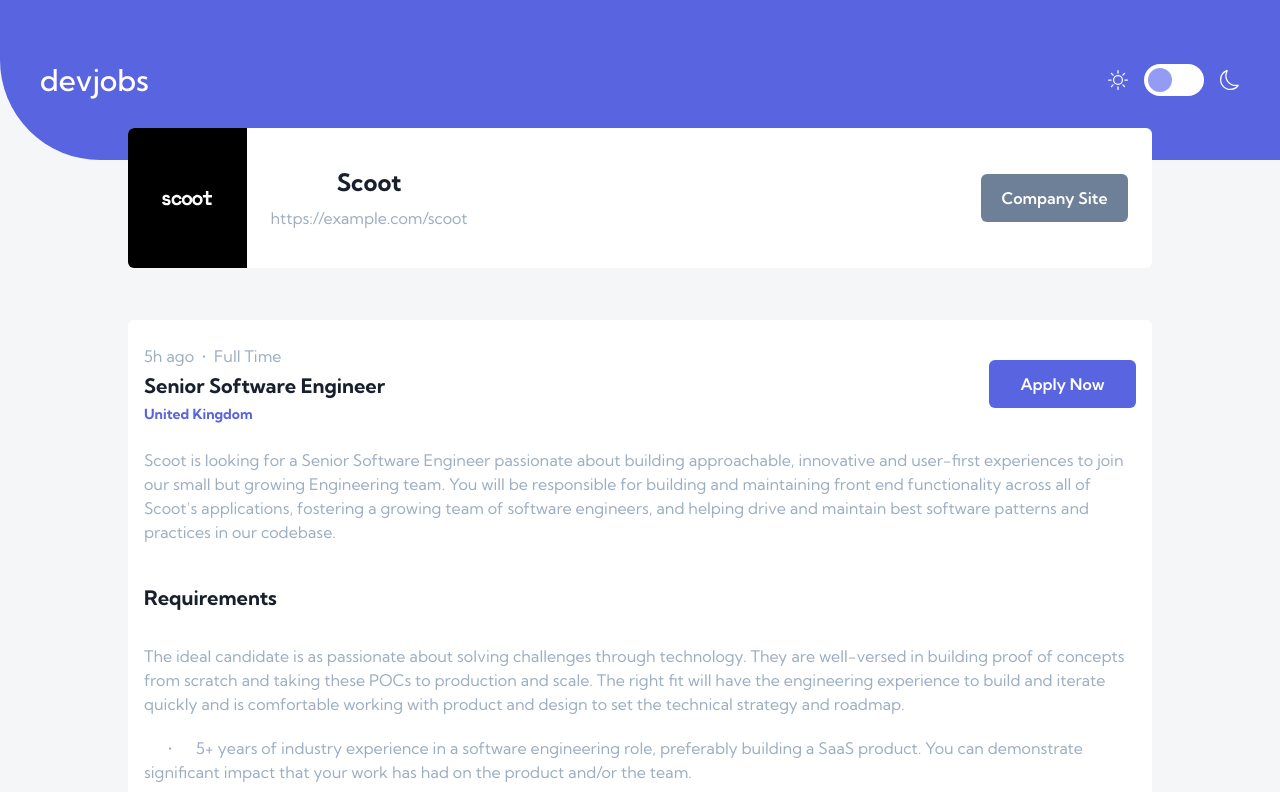
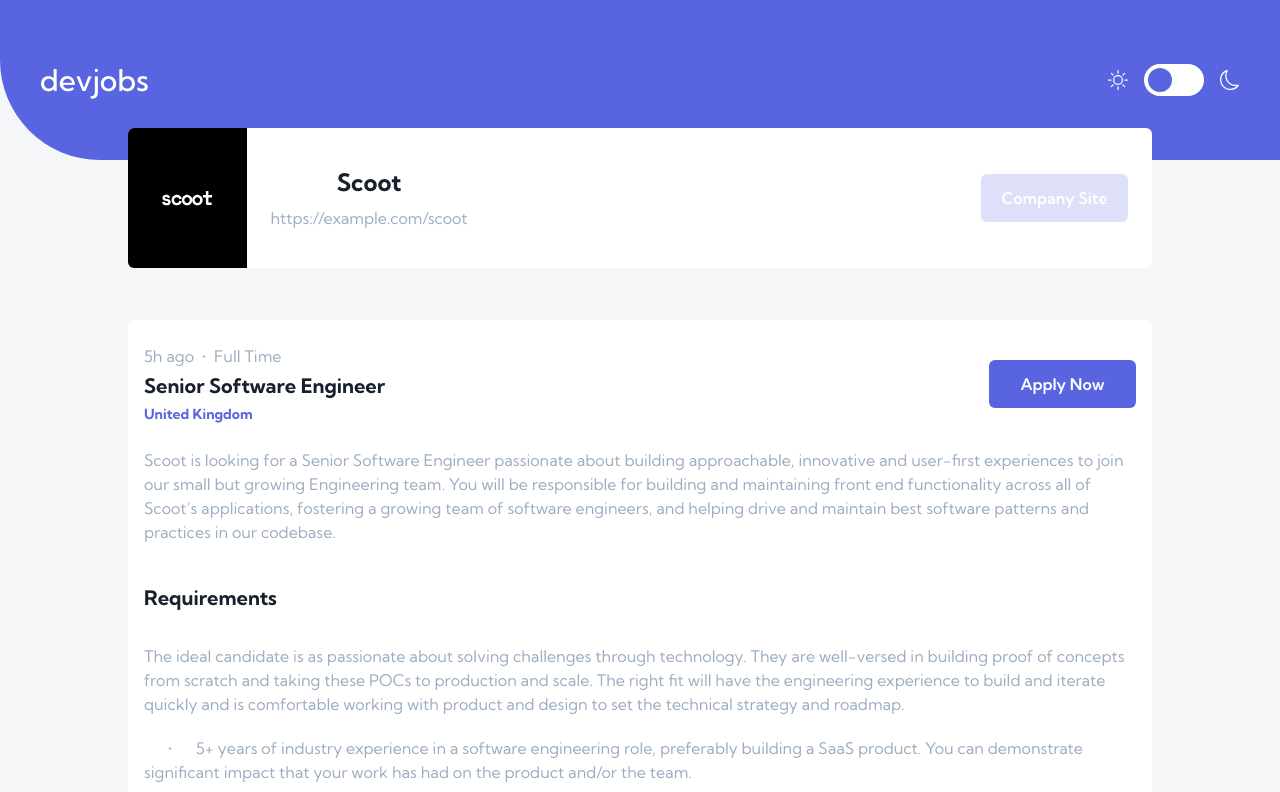
Before and after one commit to andrewsanc/devjobs-ts-nextjs, a Next.js app: page /jobs/1 in a window 1280 px wide. Shown: the top 792 px of the page. Built offline with nearby package versions, Linux system fonts and the light colour scheme.

Commit message:
feat. added dark mode

```diff
--- a/app/layout.tsx
+++ b/app/layout.tsx
@@ -2,6 +2,7 @@
 import { Kumbh_Sans } from "next/font/google";
 import "./globals.css";
 import Header from "@/components/header";
+import ThemeContextProvider from "@/context/theme-context-provider";
 
 const kumbh = Kumbh_Sans({ subsets: ["latin"] });
 
@@ -18,11 +19,13 @@
   return (
     <html lang='en'>
       <body
-        className={`${kumbh.className} bg-light-grey text-very-dark-blue relative h-[500px]`}
+        className={`${kumbh.className} bg-light-grey text-very-dark-blue relative h-[500px] dark:bg-midnight dark:text-[#fff] transition-all`}
         suppressHydrationWarning
       >
-        <Header />
-        {children}
+        <ThemeContextProvider>
+          <Header />
+          {children}
+        </ThemeContextProvider>
       </body>
     </html>
   );
--- a/components/company-info-card.tsx
+++ b/components/company-info-card.tsx
@@ -12,7 +12,7 @@
 
   return (
     <div className='flex justify-center relative'>
-      <div className='flex flex-col justify-center items-center sm:flex-row sm:items-center w-[80%] bg-[#fff] rounded-[6px] sm:h-[140px] h-[205px] absolute -top-8'>
+      <div className='flex flex-col justify-center items-center sm:flex-row sm:items-center w-[80%] bg-[#fff] dark:bg-very-dark-blue rounded-[6px] sm:h-[140px] h-[205px] absolute -top-8'>
         <div className='sm:h-[140px] h-[50px] sm:w-[140px] w-[50px] rounded-[10px] sm:rounded-l-[6px] sm:rounded-r-none bg-[#000] flex justify-center items-center p-1 absolute sm:static -top-6'>
           <Image
             src={logo}
@@ -31,7 +31,7 @@
           </div>
           <button
             type='button'
-            className='rounded-[6px] bg-dark-grey h-[48px] w-[147px] text-[#fff] font-semibold flex items-center justify-center gap-2 transition hover:bg-light-violet hover:text-violet'
+            className='rounded-[6px] bg-violet/20 dark:bg-[#fff]/10 h-[48px] w-[147px] text-[#fff] font-semibold flex items-center justify-center gap-2 transition hover:bg-violet/35 hover:text-violet dark:hover:bg-[#fff]/35 dark:hover:text-[#fff]'
           >
             Company Site
           </button>
--- a/components/filter-bar.tsx
+++ b/components/filter-bar.tsx
@@ -6,7 +6,7 @@
   return (
     <div className='flex justify-center relative'>
       <form
-        className='absolute -top-10 h-[80px] bg-[#fff] rounded-[6px] flex items-center justify-around gap-4 py-1 w-[80%]'
+        className='absolute -top-10 h-[80px] bg-[#fff] dark:bg-very-dark-blue rounded-[6px] flex items-center justify-around gap-4 py-1 w-[80%]'
         onSubmit={(e) => e.preventDefault()}
       >
         <div className='text-violet text-2xl flex items-center gap-2'>
@@ -16,7 +16,7 @@
           <input
             type='search'
             placeholder='Filter by title..'
-            className='mx-2 outline-none'
+            className='mx-2 outline-none dark:text-[#fff] dark:bg-very-dark-blue'
           />
         </div>
         <div className='flex items-center gap-2'>
--- a/components/header.tsx
+++ b/components/header.tsx
@@ -1,7 +1,12 @@
-import ThemeSwitch from "./theme-switch";
+"use client";
+
+import { useThemeContext } from "@/lib/hooks";
+import ToggleSwitch from "./toggle-switch";
 import Link from "next/link";
 
 export default function Header() {
+  const { theme, toggleTheme } = useThemeContext();
+
   return (
     <header className='relative bg-violet w-full h-[160px] rounded-bl-[100px] p-10 flex items-center'>
       <div className='flex w-full justify-between'>
@@ -11,7 +16,7 @@
         >
           devjobs
         </Link>
-        <ThemeSwitch />
+        <ToggleSwitch onToggleChange={toggleTheme} />
       </div>
     </header>
   );
--- a/components/job-post-card.tsx
+++ b/components/job-post-card.tsx
@@ -12,7 +12,7 @@
   } = props;
 
   return (
-    <div className='bg-[#fff] outline-none rounded-[6px] p-10 mx-4 mt-10 sm:mx-0 sm:w-[339px] md:w-[350px] w-full h-[225px] flex flex-col gap-1 relative'>
+    <div className='bg-[#fff] dark:bg-very-dark-blue outline-none rounded-[6px] p-10 mx-4 mt-10 sm:mx-0 sm:w-[339px] md:w-[350px] w-full h-[225px] flex flex-col gap-1 relative'>
       <div
         className={`absolute -top-6 bg-[#000] w-[50px] h-[50px] rounded-[10px] flex items-center justify-center`}
       >
--- a/components/job-post.tsx
+++ b/components/job-post.tsx
@@ -33,7 +33,7 @@
   return (
     <>
       <div className='flex justify-center mt-40'>
-        <div className='flex flex-col w-[80%] bg-[#fff] rounded-[6px] py-6 px-4'>
+        <div className='flex flex-col w-[80%] bg-[#fff] dark:bg-very-dark-blue rounded-[6px] py-6 px-4'>
           <div className='flex flex-col sm:flex-row sm:items-center sm:justify-between'>
             <div className='flex flex-col gap-1'>
               <div className='flex gap-2 text-gray'>
@@ -46,7 +46,7 @@
             </div>
             <button
               type='button'
-              className='rounded-[6px] bg-violet h-[48px] sm:w-[147px] mt-10 sm:m-0 text-[#fff] font-semibold flex items-center justify-center gap-2 transition hover:bg-light-violet'
+              className='rounded-[6px] bg-violet dark:bg- h-[48px] sm:w-[147px] mt-10 sm:m-0 text-[#fff] font-semibold flex items-center justify-center gap-2 transition hover:bg-light-violet'
             >
               Apply Now
             </button>
@@ -81,7 +81,7 @@
       </div>
 
       <div className='w-full mt-12'>
-        <div className='bg-[#fff] flex items-center sm:justify-between h-[96px] px-10'>
+        <div className='bg-[#fff] dark:bg-very-dark-blue flex items-center sm:justify-between h-[96px] px-10'>
           <div className='sm:block hidden'>
             <p className='font-bold text-xl'>{position}</p>
             <p className='text-gray'>{company}</p>
--- a/components/theme-switch.tsx
+++ b/components/toggle-switch.tsx
@@ -3,11 +3,17 @@
 import { useState } from "react";
 import { BsMoon, BsSun } from "react-icons/bs";
 
-export default function ThemeSwitch() {
+interface ToggleSwitchProps {
+  onToggleChange: () => void;
+}
+
+export default function ToggleSwitch(props: ToggleSwitchProps) {
+  const { onToggleChange } = props;
   const [isChecked, setIsChecked] = useState<boolean>(false);
 
   const handleCheckboxChange = () => {
     setIsChecked(!isChecked);
+    onToggleChange();
   };
 
   return (
@@ -26,9 +32,9 @@
           className={`slider mx-4 flex h-8 w-[60px] items-center rounded-full p-1 duration-200 bg-[#fff]`}
         >
           <span
-            className={`dot h-6 w-6 rounded-full bg-light-violet duration-200 ${
-              isChecked ? "translate-x-[28px]" : ""
-            }`}
+            className={`dot h-6 w-6 rounded-full ${
+              isChecked ? "bg-light-violet" : "bg-violet"
+            } duration-200 ${isChecked ? "translate-x-[28px]" : ""}`}
           ></span>
         </span>
         <span className='sm:text-xl text-2xl text-[#fff]'>
--- /dev/null
+++ b/context/theme-context-provider.tsx
@@ -0,0 +1,50 @@
+"use client";
+
+import { Theme } from "@/lib/types";
+import React, { createContext, useEffect, useState } from "react";
+
+type ThemeContextType = {
+  theme: Theme;
+  toggleTheme: () => void;
+};
+export const ThemeContext = createContext<ThemeContextType | null>(null);
+
+interface ThemeContextProviderProps {
+  children: React.ReactNode;
+}
+
+export default function ThemeContextProvider(props: ThemeContextProviderProps) {
+  const { children } = props;
+  const [theme, setTheme] = useState<Theme>("light");
+
+  function toggleTheme() {
+    if (theme === "light") {
+      setTheme("dark");
+      window.localStorage.setItem("theme", "dark");
+      document.documentElement.classList.add("dark");
+    } else {
+      setTheme("light");
+      window.localStorage.setItem("theme", "light");
+      document.documentElement.classList.remove("dark");
+    }
+  }
+
+  useEffect(() => {
+    const localTheme = window.localStorage.getItem("theme") as Theme | null;
+    if (localTheme) {
+      setTheme(localTheme);
+      if (localTheme === "dark") {
+        document.documentElement.classList.add("dark");
+      }
+    } else if (window.matchMedia("prefers-colors-scheme: dark")) {
+      setTheme("dark");
+      document.documentElement.classList.remove("dark");
+    }
+  }, []);
+
+  return (
+    <ThemeContext.Provider value={{ theme, toggleTheme }}>
+      {children}
+    </ThemeContext.Provider>
+  );
+}
--- /dev/null
+++ b/lib/hooks.ts
@@ -0,0 +1,12 @@
+import { ThemeContext } from "@/context/theme-context-provider";
+import { useContext } from "react";
+
+export function useThemeContext() {
+  const context = useContext(ThemeContext);
+
+  if (context === null) {
+    throw new Error("useTheme must be used within a ThemeContextProvider");
+  }
+
+  return context;
+}
--- a/lib/types.ts
+++ b/lib/types.ts
@@ -1,3 +1,4 @@
 import { jobPostData } from "@/lib/data";
 
 export type JobPost = (typeof jobPostData)[number];
+export type Theme = "light" | "dark";
--- a/tailwind.config.ts
+++ b/tailwind.config.ts
@@ -25,5 +25,6 @@
     },
   },
   plugins: [],
+  darkMode: "class",
 };
 export default config;
```
